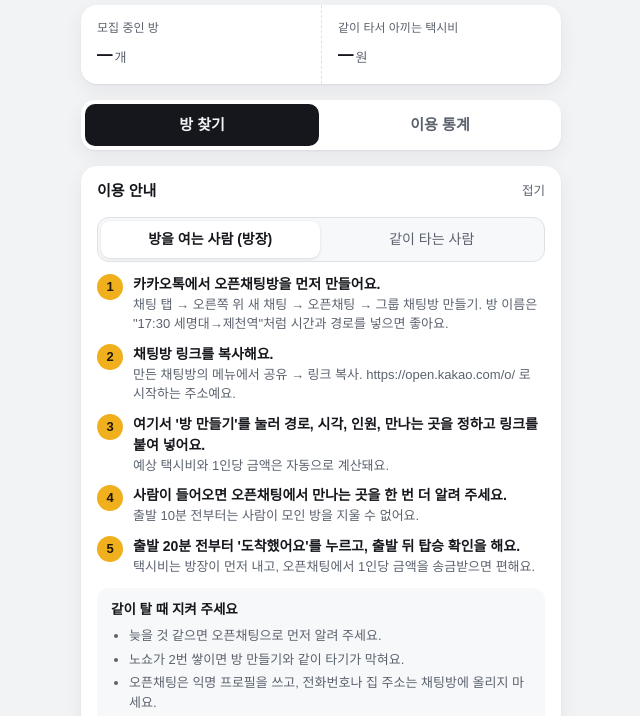
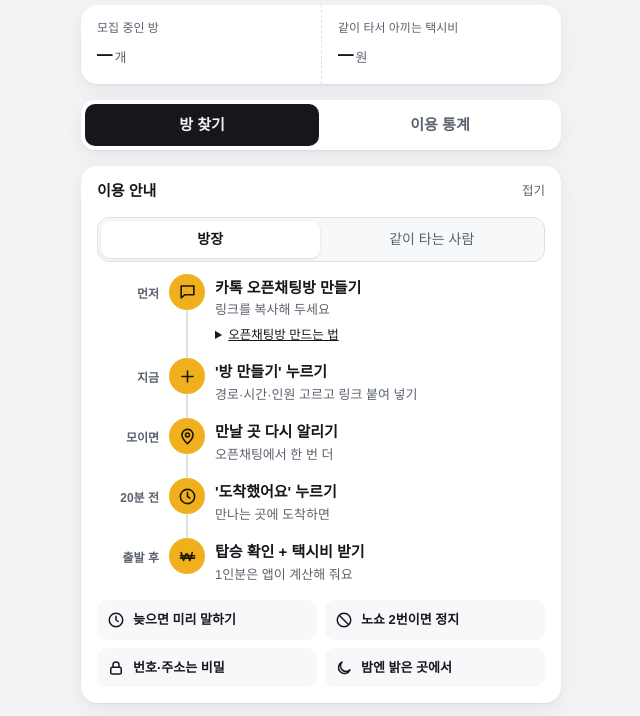
Before and after one commit to ko0428ys/gachitayo, a plain HTML site: page index.html in a window 1280 px wide. Shown: the part 75-791 px from the top of the page, without its empty margins (319-959 px from the left). Drawn offline with Linux system fonts and the light colour scheme; a web font is replaced by a local one.

Commit message:
이용 안내를 시간순 타임라인 + 아이콘 + 짧은 문장으로 정리
Co-Authored-By: Claude Opus 5.5 <noreply@anthropic.com>
Claude-Session: https://claude.ai/code/session_01X7frnFtUaX8V7XzztzRNoB

```diff
--- a/index.html
+++ b/index.html
@@ -133,14 +133,21 @@ button { cursor: pointer; }
 .guide-tabs { display: flex; background: var(--surface-2); border: 1px solid var(--line); border-radius: 12px; padding: 3px; gap: 3px; }
 .guide-tabs button { flex: 1; border: 0; background: transparent; padding: 8px; border-radius: 9px; font-size: 14px; color: var(--muted); }
 .guide-tabs button[aria-selected="true"] { background: var(--surface); color: var(--ink); font-weight: 700; box-shadow: 0 1px 3px rgba(0,0,0,.12); }
-.steps { margin: 0; padding: 0; list-style: none; counter-reset: st; display: flex; flex-direction: column; gap: 10px; }
-.steps li { counter-increment: st; display: grid; grid-template-columns: 26px 1fr; gap: 10px; font-size: 14px; line-height: 1.5; }
-.steps li::before { content: counter(st); width: 26px; height: 26px; border-radius: 50%; background: var(--accent); color: var(--accent-ink); font-weight: 700; font-size: 13px; display: grid; place-items: center; }
-.steps b { font-weight: 700; }
-.steps span { color: var(--muted); display: block; font-size: 13px; }
-.manners { background: var(--surface-2); border-radius: 12px; padding: 12px 14px; font-size: 13px; color: var(--muted); }
-.manners h3 { margin: 0 0 6px; font-size: 13.5px; color: var(--ink); }
-.manners ul { margin: 0; padding-left: 18px; display: flex; flex-direction: column; gap: 4px; }
+.steps { margin: 0; padding: 0; list-style: none; display: flex; flex-direction: column; }
+.tl li { display: grid; grid-template-columns: 62px 36px 1fr; column-gap: 10px; position: relative; padding-bottom: 14px; }
+.tl li:last-child { padding-bottom: 0; }
+.tl li:not(:last-child)::after { content: ""; position: absolute; left: calc(62px + 10px + 17px); top: 36px; bottom: 0; width: 2px; background: var(--line); }
+.tl .when { font-size: 12px; font-weight: 700; color: var(--muted); text-align: right; padding-top: 9px; line-height: 1.25; }
+.tl .dot { width: 36px; height: 36px; border-radius: 50%; background: var(--accent); display: grid; place-items: center; position: relative; z-index: 1; }
+.tl .dot svg { width: 19px; height: 19px; fill: none; stroke: var(--accent-ink); stroke-width: 2; stroke-linecap: round; stroke-linejoin: round; }
+.tl b { display: block; font-size: 15px; font-weight: 700; padding-top: 3px; }
+.tl div > span { display: block; font-size: 13px; color: var(--muted); margin-top: 1px; }
+.mini { margin-top: 6px; font-size: 12.5px; }
+.mini summary { cursor: pointer; color: var(--ink); text-decoration: underline; width: max-content; }
+.mini p { margin: 6px 0 0; padding: 8px 10px; background: var(--surface-2); border-radius: 8px; color: var(--muted); line-height: 1.5; }
+.rules4 { list-style: none; margin: 4px 0 0; padding: 0; display: grid; grid-template-columns: repeat(2, minmax(0, 1fr)); gap: 8px; }
+.rules4 li { display: flex; align-items: center; gap: 8px; background: var(--surface-2); border-radius: 10px; padding: 10px; font-size: 13px; font-weight: 600; }
+.rules4 svg { width: 18px; height: 18px; flex: none; fill: none; stroke: var(--ink); stroke-width: 2; stroke-linecap: round; stroke-linejoin: round; }
 .howto { font-size: 12.5px; color: var(--muted); background: var(--surface-2); border-radius: 10px; padding: 10px 12px; }
 .howto b { color: var(--ink); }
 
@@ -393,35 +400,13 @@ details.past-box .list { margin-top: 8px; }
     <summary>이용 안내</summary>
     <div class="guide-body">
       <div class="guide-tabs" role="tablist" aria-label="안내 대상">
-        <button type="button" role="tab" id="tab-host" aria-selected="true" aria-controls="pane-host">방을 여는 사람 (방장)</button>
+        <button type="button" role="tab" id="tab-host" aria-selected="true" aria-controls="pane-host">방장</button>
         <button type="button" role="tab" id="tab-rider" aria-selected="false" aria-controls="pane-rider">같이 타는 사람</button>
       </div>
 
-      <ol class="steps" id="pane-host" role="tabpanel" aria-labelledby="tab-host">
-        <li><div><b>카카오톡에서 오픈채팅방을 먼저 만들어요.</b><span>채팅 탭 → 오른쪽 위 새 채팅 → 오픈채팅 → 그룹 채팅방 만들기. 방 이름은 "17:30 세명대→제천역"처럼 시간과 경로를 넣으면 좋아요.</span></div></li>
-        <li><div><b>채팅방 링크를 복사해요.</b><span>만든 채팅방의 메뉴에서 공유 → 링크 복사. https://open.kakao.com/o/ 로 시작하는 주소예요.</span></div></li>
-        <li><div><b>여기서 '방 만들기'를 눌러 경로, 시각, 인원, 만나는 곳을 정하고 링크를 붙여 넣어요.</b><span>예상 택시비와 1인당 금액은 자동으로 계산돼요.</span></div></li>
-        <li><div><b>사람이 들어오면 오픈채팅에서 만나는 곳을 한 번 더 알려 주세요.</b><span>출발 10분 전부터는 사람이 모인 방을 지울 수 없어요.</span></div></li>
-        <li><div><b>출발 20분 전부터 '도착했어요'를 누르고, 출발 뒤 탑승 확인을 해요.</b><span>택시비는 방장이 먼저 내고, 오픈채팅에서 1인당 금액을 송금받으면 편해요.</span></div></li>
-      </ol>
-
-      <ol class="steps" id="pane-rider" role="tabpanel" aria-labelledby="tab-rider" hidden>
-        <li><div><b>가는 방향과 시각이 맞는 방에서 '같이 타기'를 눌러요.</b><span>출발 10분 전부터는 나갈 수 없으니 신중하게 눌러요. 만석이면 대기할 수 있어요.</span></div></li>
-        <li><div><b>'오픈채팅 들어가기'를 눌러 인사해요.</b><span>같이 타기를 누른 사람에게만 버튼이 보여요. 어디쯤인지, 몇 분 뒤 도착하는지 남겨 주세요.</span></div></li>
-        <li><div><b>못 가게 되면 출발 10분 전까지 '나가기'를 눌러요.</b><span>그 뒤에는 나갈 수 없고, 안 나타나면 노쇼로 기록될 수 있어요.</span></div></li>
-        <li><div><b>만나는 곳에 도착하면 '도착했어요'를 눌러요.</b><span>출발 20분 전부터 30분 뒤까지 열려요. 누르지 않으면 다른 사람 투표로 노쇼가 될 수 있어요.</span></div></li>
-        <li><div><b>출발 뒤 누가 탔는지 확인하고, 택시비 1인당 금액을 방장에게 보내요.</b><span>노쇼로 잘못 찍혔다면 24시간 안에 이의 제기를 할 수 있어요.</span></div></li>
-      </ol>
-
-      <div class="manners">
-        <h3>같이 탈 때 지켜 주세요</h3>
-        <ul>
-          <li>늦을 것 같으면 오픈채팅으로 먼저 알려 주세요.</li>
-          <li>노쇼가 2번 쌓이면 방 만들기와 같이 타기가 막혀요.</li>
-          <li>오픈채팅은 익명 프로필을 쓰고, 전화번호나 집 주소는 채팅방에 올리지 마세요.</li>
-          <li>밤늦은 시간에는 사람이 많은 곳을 만나는 곳으로 정해 주세요.</li>
-        </ul>
-      </div>
+      <ol class="steps tl" id="pane-host" role="tabpanel" aria-labelledby="tab-host"><li><span class="when">먼저</span><span class="dot"><svg viewBox="0 0 24 24" aria-hidden="true"><path d="M4 5h16v11H9l-5 4z"/></svg></span><div><b>카톡 오픈채팅방 만들기</b><span>링크를 복사해 두세요</span><details class="mini"><summary>오픈채팅방 만드는 법</summary><p>카카오톡 채팅 탭 → 오른쪽 위 말풍선+ → 오픈채팅 → 그룹 채팅방 만들기 → 방 메뉴에서 공유 → 링크 복사</p></details></div></li><li><span class="when">지금</span><span class="dot"><svg viewBox="0 0 24 24" aria-hidden="true"><path d="M12 5v14M5 12h14"/></svg></span><div><b>'방 만들기' 누르기</b><span>경로·시간·인원 고르고 링크 붙여 넣기</span></div></li><li><span class="when">모이면</span><span class="dot"><svg viewBox="0 0 24 24" aria-hidden="true"><path d="M12 21s-7-6.2-7-11a7 7 0 0 1 14 0c0 4.8-7 11-7 11z"/><circle cx="12" cy="10" r="2.5"/></svg></span><div><b>만날 곳 다시 알리기</b><span>오픈채팅에서 한 번 더</span></div></li><li><span class="when">20분 전</span><span class="dot"><svg viewBox="0 0 24 24" aria-hidden="true"><circle cx="12" cy="12" r="9"/><path d="M12 7v5l3 2"/></svg></span><div><b>'도착했어요' 누르기</b><span>만나는 곳에 도착하면</span></div></li><li><span class="when">출발 후</span><span class="dot"><svg viewBox="0 0 24 24" aria-hidden="true"><path d="M4 7l3 10 3-8 2 0 3 8 3-10"/><path d="M3 11h18M3 14h18"/></svg></span><div><b>탑승 확인 + 택시비 받기</b><span>1인분은 앱이 계산해 줘요</span></div></li></ol>
+      <ol class="steps tl" id="pane-rider" role="tabpanel" aria-labelledby="tab-rider" hidden><li><span class="when">지금</span><span class="dot"><svg viewBox="0 0 24 24" aria-hidden="true"><circle cx="11" cy="11" r="6.5"/><path d="M16 16l4 4"/></svg></span><div><b>방 고르고 '같이 타기'</b><span>방향·시간이 맞는 방으로</span></div></li><li><span class="when">바로</span><span class="dot"><svg viewBox="0 0 24 24" aria-hidden="true"><path d="M4 5h16v11H9l-5 4z"/></svg></span><div><b>오픈채팅 들어가서 인사</b><span>버튼은 참여한 사람에게만 보여요</span></div></li><li><span class="when">10분 전까지</span><span class="dot"><svg viewBox="0 0 24 24" aria-hidden="true"><path d="M14 4h5v16h-5"/><path d="M10 8l-4 4 4 4M6 12h9"/></svg></span><div><b>못 가면 '나가기'</b><span>10분 전부터는 잠겨요</span></div></li><li><span class="when">20분 전</span><span class="dot"><svg viewBox="0 0 24 24" aria-hidden="true"><path d="M12 21s-7-6.2-7-11a7 7 0 0 1 14 0c0 4.8-7 11-7 11z"/><circle cx="12" cy="10" r="2.5"/></svg></span><div><b>도착하면 '도착했어요'</b><span>안 누르면 노쇼가 될 수 있어요</span></div></li><li><span class="when">출발 후</span><span class="dot"><svg viewBox="0 0 24 24" aria-hidden="true"><circle cx="12" cy="12" r="9"/><path d="M8 12.5l2.5 2.5L16 9.5"/></svg></span><div><b>탑승 확인 + 1인분 송금</b><span>잘못 찍히면 24시간 안에 이의 제기</span></div></li></ol>
+      <ul class="rules4" aria-label="같이 탈 때 지켜 주세요"><li><svg viewBox="0 0 24 24" aria-hidden="true"><circle cx="12" cy="12" r="9"/><path d="M12 7v5l3 2"/></svg><span>늦으면 미리 말하기</span></li><li><svg viewBox="0 0 24 24" aria-hidden="true"><circle cx="12" cy="12" r="9"/><path d="M6 6l12 12"/></svg><span>노쇼 2번이면 정지</span></li><li><svg viewBox="0 0 24 24" aria-hidden="true"><rect x="5" y="11" width="14" height="9" rx="2"/><path d="M8 11V8a4 4 0 0 1 8 0v3"/></svg><span>번호·주소는 비밀</span></li><li><svg viewBox="0 0 24 24" aria-hidden="true"><path d="M20 14.5A8 8 0 1 1 9.5 4a6.5 6.5 0 0 0 10.5 10.5z"/></svg><span>밤엔 밝은 곳에서</span></li></ul>
     </div>
   </details>
 
```
